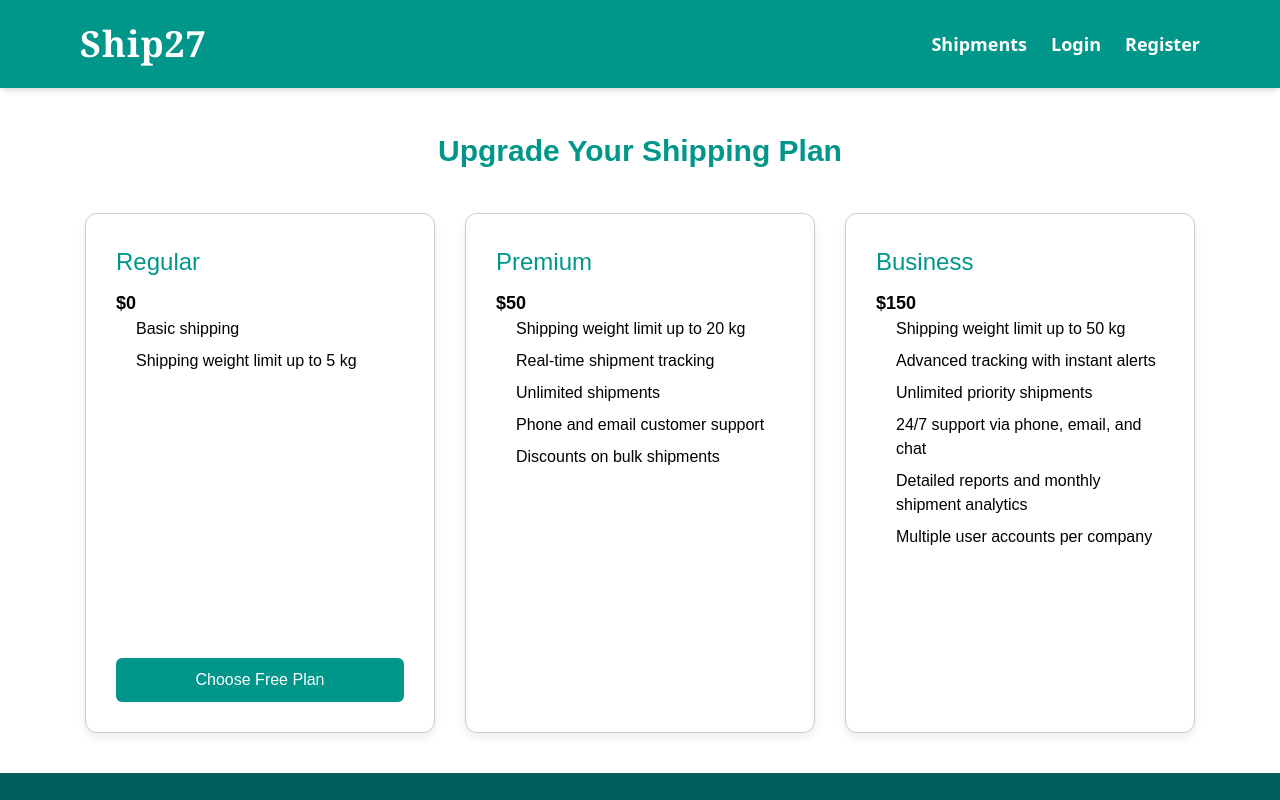
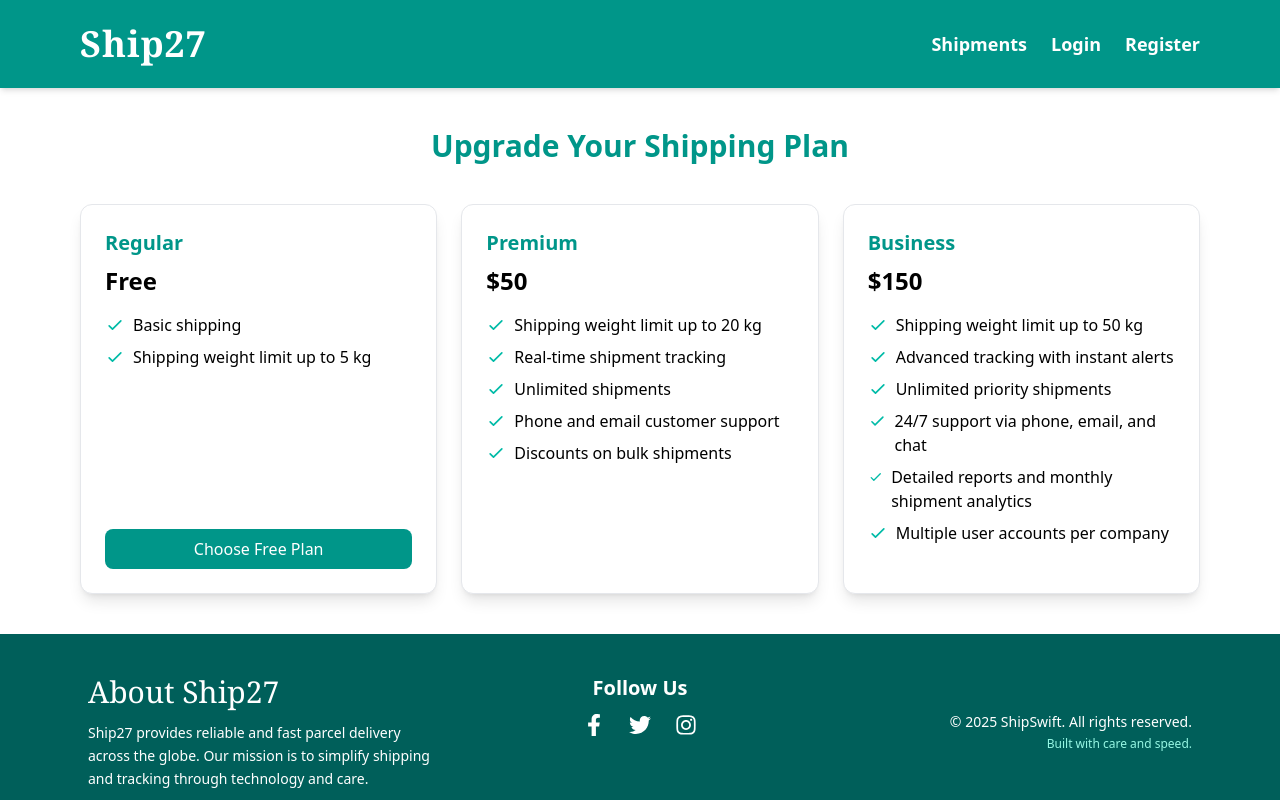
Before and after one commit to AMIRAMOHAMED44/shipping_project, a React (Vite) app in the folder frontend/shipping/: page /upgrade-plans in a window 1280 px wide. Shown: the top 800 px of the page. Built offline with nearby package versions, Linux system fonts and the light colour scheme.

Commit message:
last version

```diff
--- a/frontend/shipping/src/components/customer-dashboard/plans.jsx
+++ b/frontend/shipping/src/components/customer-dashboard/plans.jsx
@@ -1,8 +1,11 @@
 import React from 'react';
 import { PayPalScriptProvider, PayPalButtons } from "@paypal/react-paypal-js";
 import { useSelector } from 'react-redux';
+import axiosInstance from '../../api/axiosInstance';
+import { toast } from 'react-toastify';
+import 'react-toastify/dist/ReactToastify.css';
 
-const plans = [
+const PLANS = [
   {
     id: 'regular',
     name: 'Regular',
@@ -40,118 +43,114 @@ const plans = [
 ];
 
 const UpgradePlans = () => {
-  const user = useSelector((state) => state.auth.user);
-  console.log(user);
+  const { user } = useSelector((state) => state.auth);
+  const currentPlanId = user?.current_plan?.name?.toLowerCase();
+
   const handleUpgrade = async (planId) => {
-    const token = localStorage.getItem("access");
     try {
-      const response = await fetch("http://localhost:8000/api/account/upgrade/", {
-        method: "POST",
-        headers: {
-          "Content-Type": "application/json",
-          Authorization: `Bearer ${token}`,
-        },
-        body: JSON.stringify({ plan_id: planId }),
+      const response = await axiosInstance.post("/api/account/upgrade/", {
+        plan_id: planId
       });
 
-      if (response.ok) {
-        alert("Plan upgraded successfully!");
-        window.location.href = "/dashboard";
+      if (response.status === 200) {
+        toast.success("Plan upgraded successfully!");
+        window.location.reload(); // لإعادة تحميل بيانات المستخدم
       } else {
-        alert("Upgrade failed.");
+        toast.error("Upgrade failed. Please try again.");
       }
     } catch (error) {
-      alert("Something went wrong.");
+      console.error("Upgrade error:", error);
+      toast.error(error.response?.data?.message || "Something went wrong");
     }
   };
 
   return (
-    <PayPalScriptProvider options={{ "client-id": "AeR1Lb5gdCtQfg_6YW3fzK57h4xK-aOlLLaVK4AYScutG3zZ82xkMw0ZC06HHezF-WaSdEYl454IPhBg" }}>
-      <div style={{ maxWidth: 1200, margin: 'auto', padding: '40px 20px', fontFamily: 'sans-serif' }}>
-        <h1 style={{ textAlign: 'center', color: '#009689', marginBottom: 40, fontSize: 30, fontWeight: 'bold' }}>
+    <PayPalScriptProvider
+      options={{
+        "client-id": "AeR1Lb5gdCtQfg_6YW3fzK57h4xK-aOlLLaVK4AYScutG3zZ82xkMw0ZC06HHezF-WaSdEYl454IPhBg",
+        "currency": "USD"
+      }}
+    >
+      <div className="max-w-6xl mx-auto px-4 py-10">
+        <h1 className="text-center text-3xl font-bold text-teal-600 mb-10">
           Upgrade Your Shipping Plan
         </h1>
-        <div style={{ display: 'flex', gap: 30, justifyContent: 'center', flexWrap: 'wrap' }}>
-          {plans.map((plan) => {
-            const currentPlanName = user?.user?.current_plan?.name?.toLowerCase();
-            const isCurrent = currentPlanName === plan.id.toLowerCase();
-            console.log(isCurrent);
-            console.log(plan.id.toLowerCase());
-            console.log(user?.current_plan?.name?.toLowerCase());
-            console.log(currentPlanName);
-            console.log(user?.current_plan?.name);
+
+        <div className="grid grid-cols-1 md:grid-cols-3 gap-6">
+          {PLANS.map((plan) => {
+            const isCurrentPlan = currentPlanId === plan.id;
 
             return (
               <div
                 key={plan.id}
-                style={{
-                  border: isCurrent ? '2px solid #009689' : '1px solid #ccc',
-                  borderRadius: 12,
-                  padding: 30,
-                  width: 350,
-                  backgroundColor: isCurrent ? '#e0f7f5' : '#fff',
-                  boxShadow: '0 4px 10px rgba(0,0,0,0.08)',
-                  display: 'flex',
-                  flexDirection: 'column',
-                  justifyContent: 'space-between',
-                  height: 520,
-                }}
+                className={`rounded-xl p-6 shadow-lg flex flex-col h-full
+                  ${isCurrentPlan
+                    ? 'border-2 border-teal-500 bg-teal-50'
+                    : 'border border-gray-200 bg-white'}`}
               >
-                <div>
-                  <h3 style={{ color: '#009689', fontSize: 24, marginBottom: 10 }}>{plan.name}</h3>
-                  <p style={{ fontSize: 18, fontWeight: 'bold' }}>${plan.price}</p>
-                  <ul style={{ paddingLeft: 20, marginBottom: 20 }}>
+                <div className="flex-grow">
+                  <h3 className="text-xl font-bold text-teal-600 mb-2">{plan.name}</h3>
+                  <p className="text-2xl font-bold mb-4">
+                    {plan.price > 0 ? `$${plan.price}` : 'Free'}
+                  </p>
+
+                  <ul className="space-y-2 mb-6">
                     {plan.features.map((feature, i) => (
-                      <li key={i} style={{ marginBottom: 8 }}>{feature}</li>
+                      <li key={i} className="flex items-start">
+                        <svg className="w-5 h-5 text-teal-500 mr-2 mt-0.5" fill="none" stroke="currentColor" viewBox="0 0 24 24">
+                          <path strokeLinecap="round" strokeLinejoin="round" strokeWidth="2" d="M5 13l4 4L19 7"></path>
+                        </svg>
+                        {feature}
+                      </li>
                     ))}
                   </ul>
                 </div>
-                <div style={{ marginTop: 'auto' }}>
-                  {isCurrent ? (
+
+                <div className="mt-auto">
+                  {isCurrentPlan ? (
                     <button
-                      style={{
-                        padding: '10px 20px',
-                        backgroundColor: '#ccc',
-                        border: 'none',
-                        borderRadius: 6,
-                        color: '#333',
-                        cursor: 'not-allowed',
-                        width: '100%',
-                      }}
+                      className="w-full py-2 px-4 bg-gray-300 text-gray-700 rounded-lg cursor-not-allowed"
                       disabled
                     >
                       Current Plan
                     </button>
                   ) : plan.price === 0 ? (
                     <button
-                      style={{
-                        padding: '10px 20px',
-                        backgroundColor: '#009689',
-                        border: 'none',
-                        borderRadius: 6,
-                        color: '#fff',
-                        cursor: 'pointer',
-                        width: '100%',
-                      }}
+                      className="w-full py-2 px-4 bg-teal-600 text-white rounded-lg hover:bg-teal-700 transition-colors"
                       onClick={() => handleUpgrade(plan.id)}
                     >
                       Choose Free Plan
                     </button>
                   ) : (
                     <PayPalButtons
-                      style={{ layout: "vertical", label: "pay", color: "blue" }}
+                      style={{
+                        layout: "vertical",
+                        color: "blue",
+                        shape: "rect",
+                        label: "subscribe"
+                      }}
                       createOrder={(data, actions) => {
                         return actions.order.create({
                           purchase_units: [{
                             amount: {
                               value: plan.price.toString(),
+                              currency_code: "USD"
                             },
                           }],
                         });
                       }}
                       onApprove={async (data, actions) => {
-                        await actions.order.capture();
-                        await handleUpgrade(plan.id);
+                        try {
+                          await actions.order.capture();
+                          await handleUpgrade(plan.id);
+                        } catch (err) {
+                          toast.error("Payment processing failed");
+                          console.error("PayPal error:", err);
+                        }
+                      }}
+                      onError={(err) => {
+                        toast.error("Payment failed. Please try again.");
+                        console.error("PayPal error:", err);
                       }}
                     />
                   )}
--- /dev/null
+++ b/package.json
@@ -0,0 +1,5 @@
+{
+  "dependencies": {
+    "react-toastify": "^11.0.5"
+  }
+}
```
Also changed, not shown: 2 other files (tests, documents, lock files or other folders).
